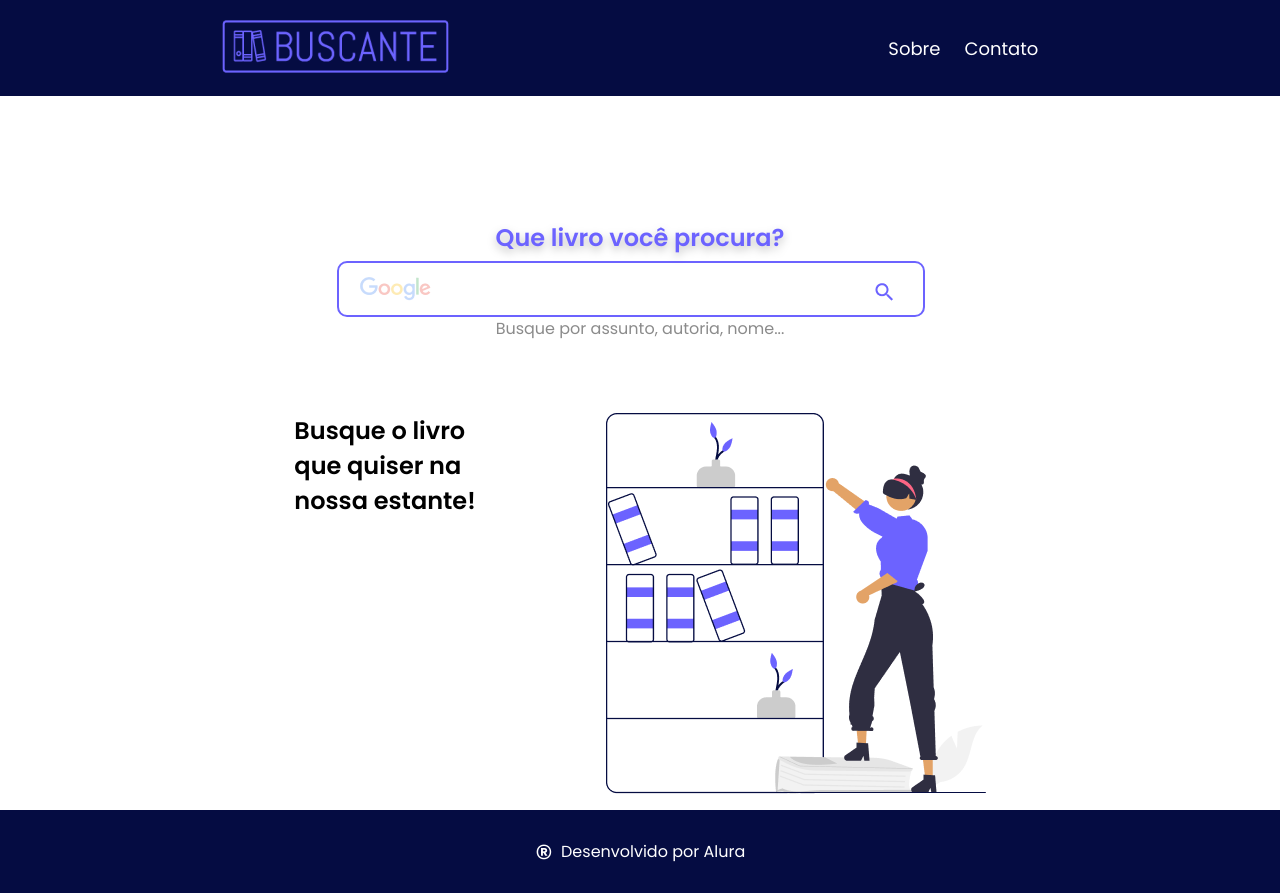
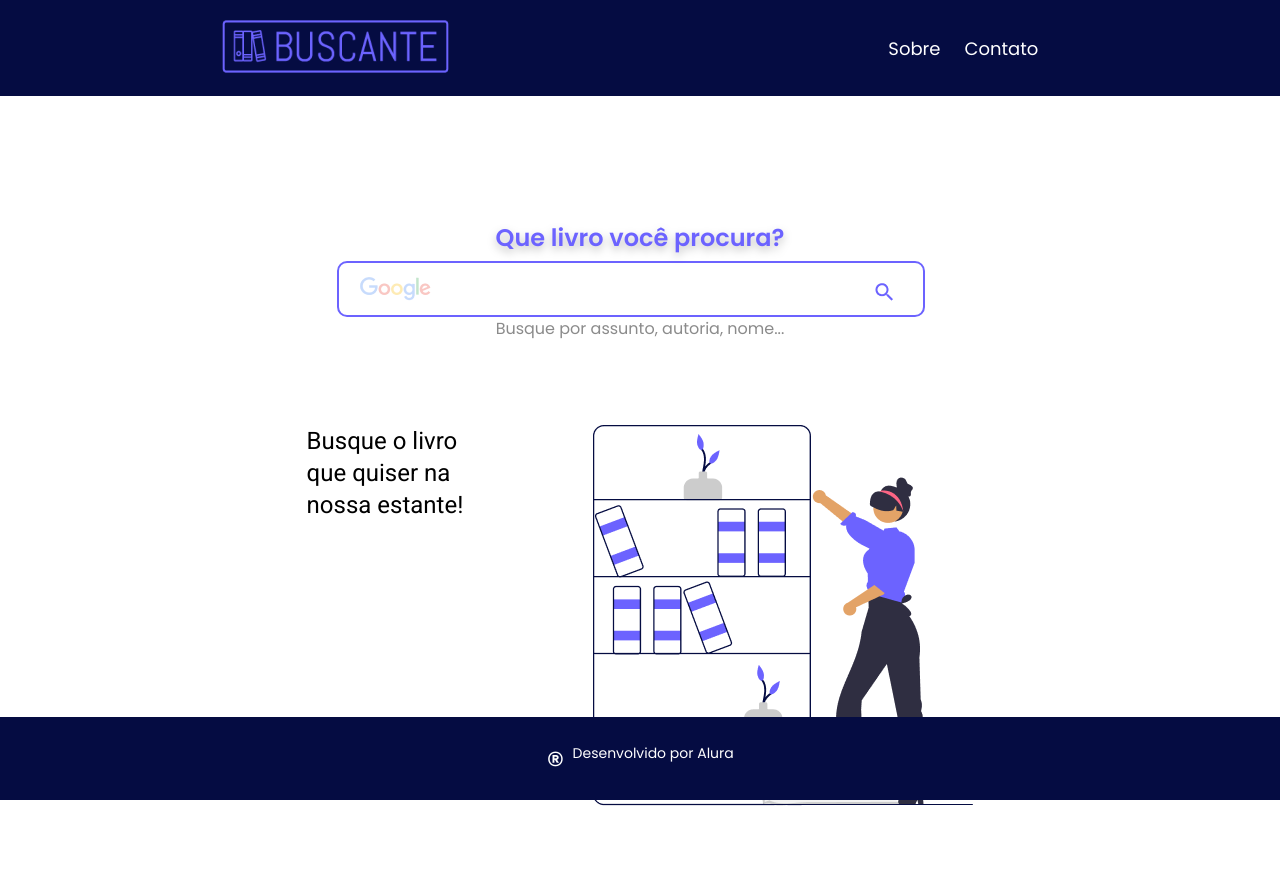
Before and after one commit to Werisu/2685-angular-rxjs-projeto-base, an Angular app: page /lista-livros in a window 1280 px wide. Built offline with nearby package versions, Linux system fonts and the light colour scheme.

Commit message:
🚀 FEAT

```diff
--- a/angular.json
+++ b/angular.json
@@ -23,6 +23,7 @@
               "src/assets"
             ],
             "styles": [
+              "./node_modules/@angular/material/prebuilt-themes/indigo-pink.css",
               "src/styles.css"
             ],
             "scripts": []
@@ -90,6 +91,7 @@
               "src/assets"
             ],
             "styles": [
+              "./node_modules/@angular/material/prebuilt-themes/indigo-pink.css",
               "src/styles.css"
             ],
             "scripts": []
--- a/package.json
+++ b/package.json
@@ -11,10 +11,12 @@
   "private": true,
   "dependencies": {
     "@angular/animations": "^14.0.0",
+    "@angular/cdk": "^14.2.7",
     "@angular/common": "^14.0.0",
     "@angular/compiler": "^14.0.0",
     "@angular/core": "^14.0.0",
     "@angular/forms": "^14.0.0",
+    "@angular/material": "^14.2.7",
     "@angular/platform-browser": "^14.0.0",
     "@angular/platform-browser-dynamic": "^14.0.0",
     "@angular/router": "^14.0.0",
--- a/src/app/app.module.ts
+++ b/src/app/app.module.ts
@@ -12,6 +12,8 @@
 import { ModalLivroComponent } from './views/modal-livro/modal-livro.component';
 import { FormsModule, ReactiveFormsModule } from '@angular/forms';
 import { HttpClientModule } from '@angular/common/http';
+import { BrowserAnimationsModule } from '@angular/platform-browser/animations';
+import { MatProgressBarModule } from "@angular/material/progress-bar";
 
 @NgModule({
   declarations: [
@@ -29,7 +31,9 @@
     RouterModule,
     FormsModule,
     HttpClientModule,
-    ReactiveFormsModule
+    ReactiveFormsModule,
+    BrowserAnimationsModule,
+    MatProgressBarModule
   ],
   providers: [],
   bootstrap: [AppComponent]
--- a/src/app/service/livro.service.ts
+++ b/src/app/service/livro.service.ts
@@ -1,19 +1,24 @@
-import { LivrosResultado, Item } from './../models/interfaces';
+import { LivrosResultado } from './../models/interfaces';
 import { HttpClient, HttpParams } from '@angular/common/http';
 import { Injectable } from '@angular/core';
-import { Observable, map, tap } from 'rxjs';
+import { Observable, finalize } from 'rxjs';
 
 @Injectable({
   providedIn: 'root'
 })
 export class LivroService {
 
+  loading = false;
+
   private readonly API = 'https://www.googleapis.com/books/v1/volumes';
 
   constructor(private http: HttpClient) { }
 
   buscar(valorDigitado: string): Observable<LivrosResultado> {
+    this.loading = true;
     const params = new HttpParams().append('q', valorDigitado)
-    return this.http.get<LivrosResultado>(this.API, { params })
+    return this.http.get<LivrosResultado>(this.API, { params }).pipe(
+      finalize(() => this.loading = false)
+    )
   }
 }
--- a/src/app/views/lista-livros/lista-livros.component.html
+++ b/src/app/views/lista-livros/lista-livros.component.html
@@ -10,6 +10,7 @@
     </button>
   </div>
   <p>Busque por assunto, autoria, nome...</p>
+  <mat-progress-bar mode="indeterminate" style="width: 50%;" *ngIf="service.loading"></mat-progress-bar>
   <div class="resultados mensagem-erro" *ngIf="mensagemErro">
     {{ mensagemErro }}
   </div>
--- a/src/app/views/lista-livros/lista-livros.component.ts
+++ b/src/app/views/lista-livros/lista-livros.component.ts
@@ -32,7 +32,7 @@
     })
   );
 
-  constructor(private service: LivroService) { }
+  constructor(public service: LivroService) { }
 
   ngOnInit(): void {
     // throw new Error('Method not implemented.');
--- a/src/index.html
+++ b/src/index.html
@@ -7,8 +7,11 @@
   <meta name="viewport" content="width=device-width, initial-scale=1">
   <link rel="icon" type="image/x-icon" href="assets/imagens/favicon.png">
   <link rel="stylesheet" href="https://fonts.googleapis.com/css2?family=Material+Symbols+Outlined:opsz,wght,FILL,GRAD@48,400,0,0" />
+  <link rel="preconnect" href="https://fonts.gstatic.com">
+  <link href="https://fonts.googleapis.com/css2?family=Roboto:wght@300;400;500&display=swap" rel="stylesheet">
+  <link href="https://fonts.googleapis.com/icon?family=Material+Icons" rel="stylesheet">
 </head>
-<body>
+<body class="mat-typography">
   <app-root></app-root>
 </body>
 </html>
--- a/src/styles.css
+++ b/src/styles.css
@@ -34,3 +34,7 @@
   transition: all 0.5s ease-in;
   border: 2px solid #050C42;
 }
+
+
+html, body { height: 100%; }
+body { margin: 0; font-family: Roboto, "Helvetica Neue", sans-serif; }
```
Also changed, not shown: 1 other file (tests, documents, lock files or other folders).
